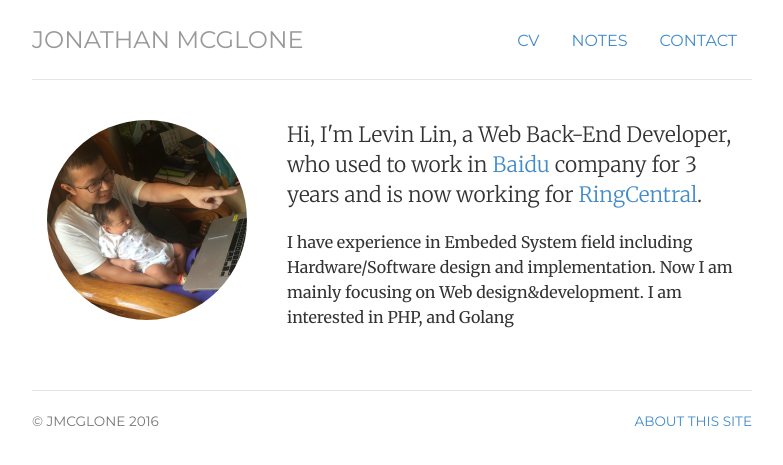
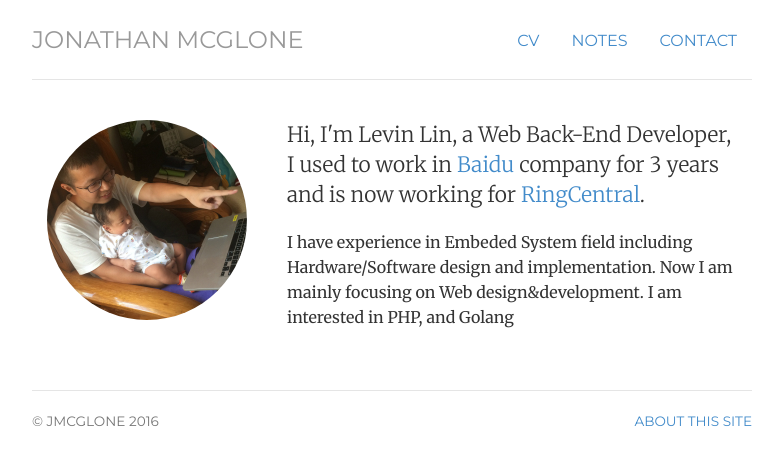
Before and after one commit to LevinLin/LevinLin.github.io, a Jekyll site: the page built from index.html, in a window 1280 px wide. Shown: the top 465 px of the page, without its empty margins (248-1031 px from the left). Built offline with Jekyll 4.4.1, drawn with Linux system fonts in a browser that asks for light colours.

Commit message:
update index.html

```diff
--- a/index.html
+++ b/index.html
@@ -12,7 +12,7 @@ description: Levin Lin is a Back-End Developer, living and working in Xiamen.
 	<img  class="img-circle avatar" alt="Levin Lin" src="img/levin_with_his_handsome_boy.jpg">
 	</div>
 	<div itemscope itemtype="http://schema.org/Person" class="col-sm-8">
-	<p class="lead">Hi, I'm <span itemprop="name">Levin Lin</span>, a <span itemprop="title">Web Back-End Developer</span>, who used to work in <a href="http://baidu.com">Baidu</a> company for 3 years and is now working for <a href="http://ringcentral.com">RingCentral</a>.</p>
+	<p class="lead">Hi, I'm <span itemprop="name">Levin Lin</span>, a <span itemprop="title">Web Back-End Developer</span>, I used to work in <a href="http://baidu.com">Baidu</a> company for 3 years and is now working for <a href="http://www.ringcentral.com">RingCentral</a>.</p>
 	<p>I have experience in Embeded System field including Hardware/Software design and implementation. Now I am mainly focusing on Web design&development. I am interested in <span itemprop="title">PHP</span>, and <span itemprop="title">Golang</span></p>
 	</div>
 </div>
```
